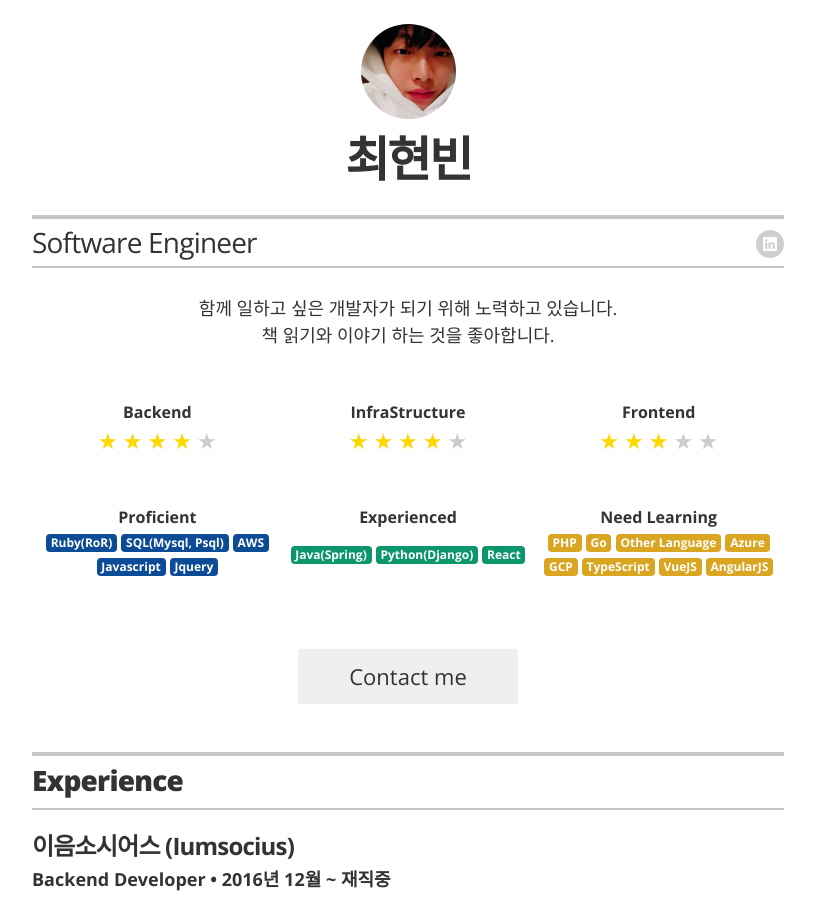
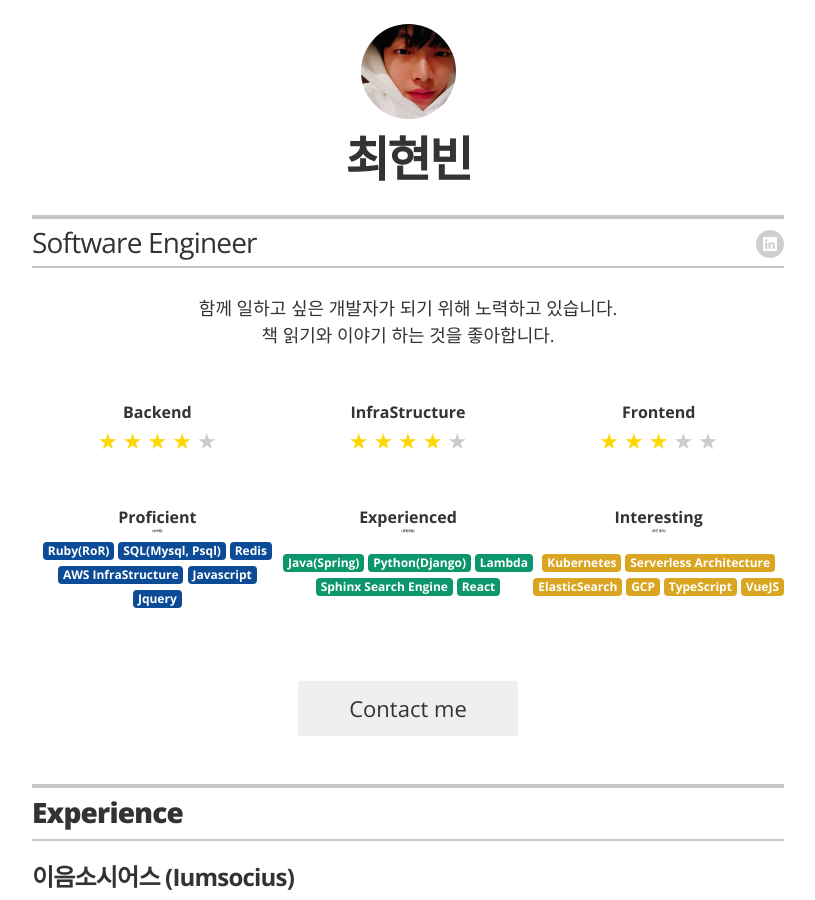
Before and after one commit to bingl2/resume, a Jekyll site: the page built from index.html, in a window 1280 px wide and 900 px high. Shown: the whole window, without its empty margins (232-1047 px from the left). Built offline with Jekyll 4.4.1, drawn with Linux system fonts in a browser that asks for light colours.

Commit message:
설정 옵션 다른 쪽으로 옮기고 스킬셋 수정

```diff
--- a/_config.yml
+++ b/_config.yml
@@ -15,6 +15,8 @@ resume_title:                   "Software Engineer"
 resume_contact_email:           "chlgusrla@gmail.com"
 resume_header_contact_info: "chlgusrla@gmail.com"
 resume_header_intro: "<br><div style='text-align: center;'>함께 일하고 싶은 개발자가 되기 위해 노력하고 있습니다. <br> 책 읽기와 이야기 하는 것을 좋아합니다.</div><br>"
+resume_skill_set: [{title: "Proficient", description: "(능숙함)"}, {title: "Experienced", description: "(경험있음)"}, {title: "Interesting", description: "(최근 흥미)"}]
+resume_skill_set_description: "<br><div style='text-align: center;'>함께 일하고 싶은 개발자가 되기 위해 노력하고 있습니다. <br> 책 읽기와 이야기 하는 것을 좋아합니다.</div><br>"
 
 # use "yes" to display the email contact button,
 # "no" to display an "I'm not looking for work" message,
--- a/_data/skills.yml
+++ b/_data/skills.yml
@@ -1,11 +1,17 @@
 - area: Backend
   level: 4
-  description: [{"item": ["Ruby(RoR)", "SQL(Mysql, Psql)"],"level": "1"}, {"item": ["Java(Spring)", "Python(Django)"],"level": "2"}, {"item": ["PHP", "Go", "Other Language"],"level": "3"}]
+  proficient: ["Ruby(RoR)", "SQL(Mysql, Psql)", "Redis"]
+  experienced: ["Java(Spring)", "Python(Django)"]
+  interesting: []
 
 - area: InfraStructure
   level: 4
-  description: [{"item": ["AWS"],"level": "1"}, {"item": ["Azure", "GCP"],"level": "3"}]
+  proficient: ["AWS InfraStructure"]
+  experienced: ["Lambda", "Sphinx Search Engine"]
+  interesting: ["Kubernetes", "Serverless Architecture", "ElasticSearch", "GCP"]
 
 - area: Frontend
   level: 3
-  description: [{"item": ["Javascript", "Jquery"],"level": "1"}, {"item": ["React"],"level": "2"}, {"item": ["TypeScript", "VueJS", "AngularJS"],"level": "3"}]
+  proficient: ["Javascript", "Jquery"]
+  experienced: ["React"]
+  interesting: ["TypeScript", "VueJS"]
--- a/_layouts/resume.html
+++ b/_layouts/resume.html
@@ -64,41 +64,29 @@
 
         <table width="100%">
             <tr>
-                <th width="33%">Proficient</th>
-                <th width="33%">Experienced</th>
-                <th width="33%">Need Learning</th>
+                {% for skill_set in site.resume_skill_set %}
+                    <th width="33%">{{skill_set["title"]}}<p style="font-size: 3px; margin-top: 0">{{skill_set["description"]}}</p></th>
+                {% endfor %}
             </tr>
             <tr>
                 <td style="text-align: center">
                     {% for skill in site.data.skills %}
-                        {% for desc in skill.description %}
-                            {% if desc["level"] == '1' %}
-                                {% for item in desc["item"] %}
-                                    <span class="badge badge-blue">{{ item }}</span>
-                                {% endfor %}
-                            {% endif %}
+                        {% for proficient in skill.proficient %}
+                            <span class="badge badge-blue">{{ proficient }}</span>
                         {% endfor %}
                     {% endfor %}
                 </td>
                 <td style="text-align: center">
                     {% for skill in site.data.skills %}
-                        {% for desc in skill.description %}
-                            {% if desc["level"] == '2' %}
-                                {% for item in desc["item"] %}
-                                    <span class="badge badge-green">{{ item }}</span>
-                                {% endfor %}
-                            {% endif %}
+                        {% for experienced in skill.experienced %}
+                            <span class="badge badge-green">{{ experienced }}</span>
                         {% endfor %}
                     {% endfor %}
                 </td>
                 <td style="text-align: center">
                     {% for skill in site.data.skills %}
-                        {% for desc in skill.description %}
-                            {% if desc["level"] == '3' %}
-                                {% for item in desc["item"] %}
-                                    <span class="badge badge-goldenrod">{{ item }}</span>
-                                {% endfor %}
-                            {% endif %}
+                        {% for interesting in skill.interesting %}
+                            <span class="badge badge-goldenrod">{{ interesting }}</span>
                         {% endfor %}
                     {% endfor %}
                 </td>
```
